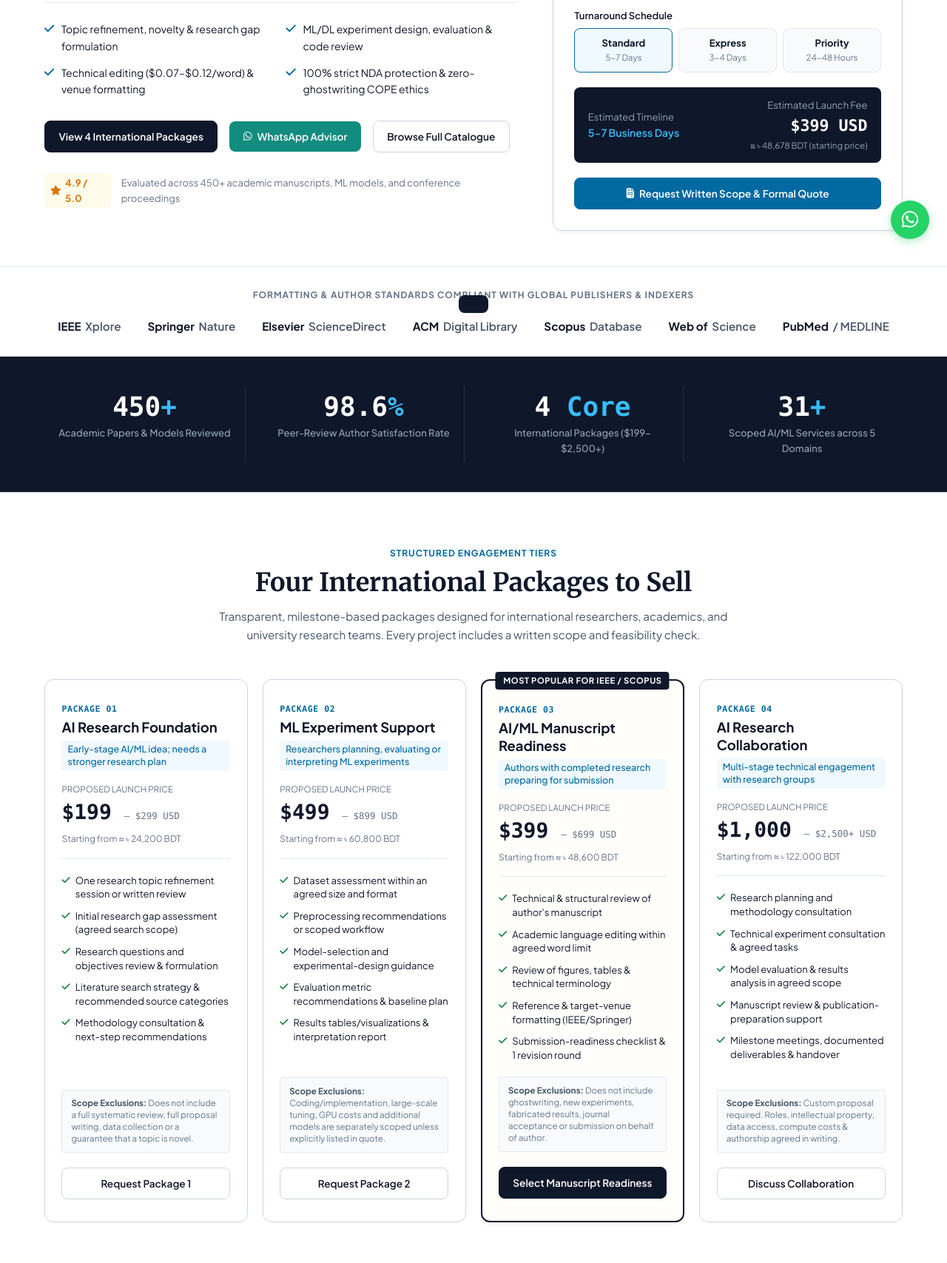
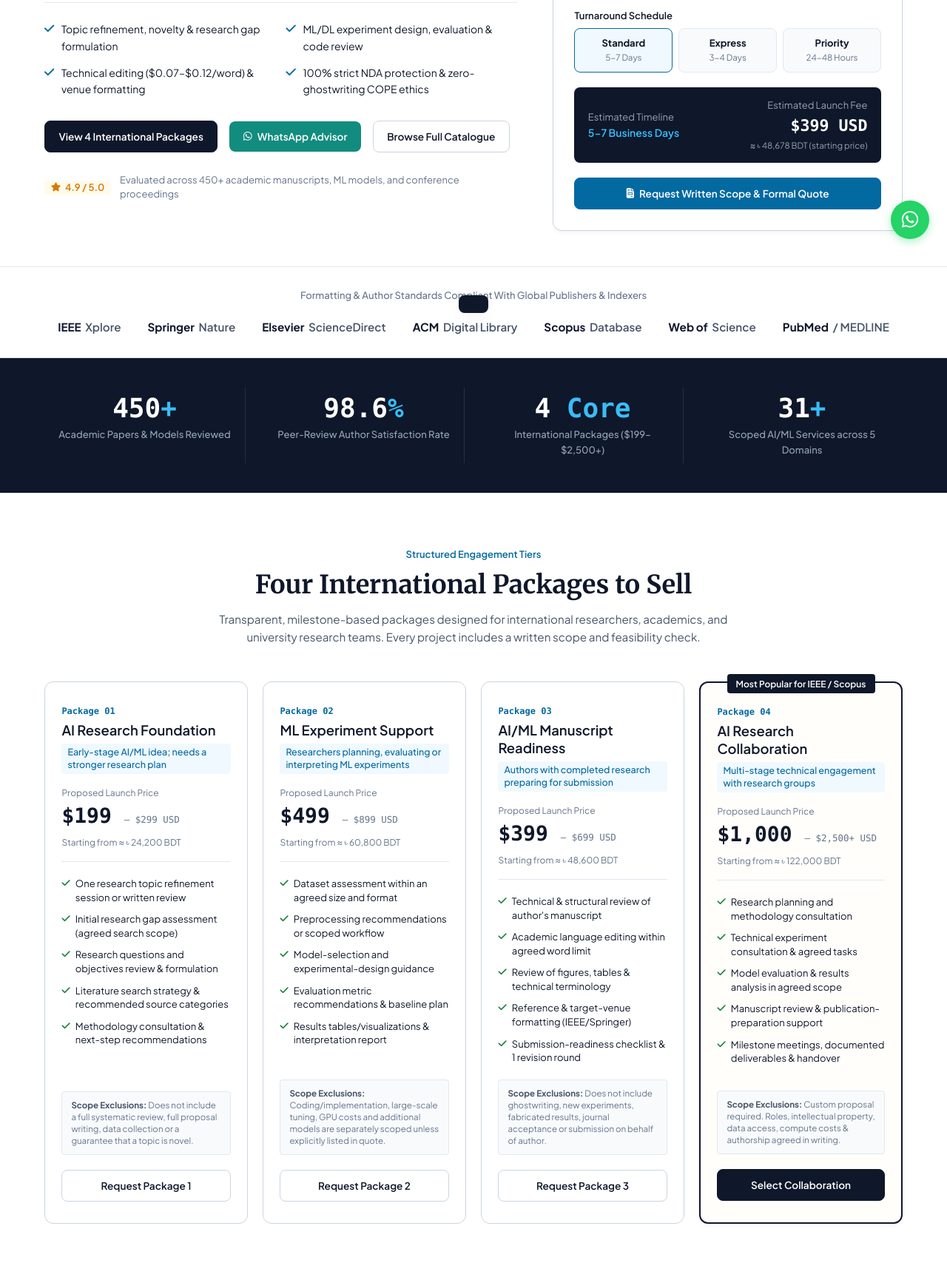
Before and after one commit to Md-Abu-Rayhan/twinstella-research-frontend, a plain HTML site: page index.html in a window 1280 px wide. Shown: the part 453-2160 px from the top of the page at 74% size. Drawn offline with Linux system fonts and the light colour scheme.

Commit message:
feat: add professional styling and layout for research website css

```diff
--- a/css/style.css
+++ b/css/style.css
@@ -394,20 +394,30 @@ button {
 .hero-audit-proof {
   display: flex;
   align-items: center;
-  gap: 0.85rem;
+  gap: 0.75rem;
   font-size: 0.8125rem;
   color: var(--text-muted);
+  line-height: 1.45;
+  margin-top: 0.75rem;
 }
 
 .audit-score-pill {
   display: inline-flex;
   align-items: center;
   gap: 0.35rem;
-  font-weight: 700;
+  font-weight: 600;
   color: var(--brand-amber);
   background-color: var(--brand-amber-soft);
-  padding: 0.15rem 0.5rem;
+  padding: 0.2rem 0.55rem;
   border-radius: var(--radius-sm);
+  white-space: nowrap;
+  flex-shrink: 0;
+  line-height: 1;
+}
+
+.audit-score-pill i {
+  font-size: 0.75rem;
+  flex-shrink: 0;
 }
 
 /* ==========================================================================
@@ -592,11 +602,10 @@ button {
 
 .compliance-header {
   text-align: center;
-  font-size: 0.75rem;
-  font-weight: 700;
+  font-size: 0.8125rem;
+  font-weight: 500;
   color: var(--text-muted);
-  text-transform: uppercase;
-  letter-spacing: 0.08em;
+  letter-spacing: 0;
   margin-bottom: 1.25rem;
 }
 
@@ -650,10 +659,12 @@ button {
 .metric-figure {
   font-family: var(--font-mono);
   font-size: 2.25rem;
-  font-weight: 700;
+  font-weight: 600;
   color: #ffffff;
   line-height: 1.1;
   margin-bottom: 0.35rem;
+  font-feature-settings: "tnum";
+  font-variant-numeric: tabular-nums;
 }
 
 .metric-figure .plus-sym {
@@ -686,11 +697,10 @@ button {
 }
 
 .section-eyebrow {
-  font-size: 0.75rem;
-  font-weight: 700;
-  text-transform: uppercase;
-  letter-spacing: 0.08em;
+  font-size: 0.8125rem;
+  font-weight: 600;
   color: var(--brand-blue);
+  letter-spacing: 0;
   margin-bottom: 0.5rem;
   display: block;
 }
@@ -778,13 +788,12 @@ button {
 }
 
 .card-tag {
-  font-size: 0.72rem;
-  font-weight: 600;
-  color: var(--text-muted);
+  font-size: 0.75rem;
+  font-weight: 500;
+  color: var(--text-secondary);
   background-color: var(--bg-subtle);
   padding: 0.2rem 0.55rem;
   border-radius: var(--radius-sm);
-  text-transform: uppercase;
 }
 
 .card-icon-glyph {
@@ -1183,28 +1192,26 @@ button {
   transform: translateX(-50%);
   background-color: var(--brand-navy);
   color: #ffffff;
-  font-size: 0.7rem;
-  font-weight: 700;
-  text-transform: uppercase;
-  letter-spacing: 0.05em;
-  padding: 0.2rem 0.65rem;
+  font-size: 0.75rem;
+  font-weight: 600;
+  letter-spacing: 0;
+  padding: 0.2rem 0.75rem;
   border-radius: var(--radius-sm);
   white-space: nowrap;
 }
 
 .tier-package-num {
   font-family: var(--font-mono);
-  font-size: 0.72rem;
-  font-weight: 700;
+  font-size: 0.75rem;
+  font-weight: 600;
   color: var(--brand-blue);
-  text-transform: uppercase;
-  letter-spacing: 0.05em;
+  letter-spacing: 0;
   margin-bottom: 0.25rem;
 }
 
 .tier-title {
   font-size: 1.15rem;
-  font-weight: 700;
+  font-weight: 600;
   color: var(--text-primary);
   margin-bottom: 0.35rem;
   line-height: 1.3;
@@ -1228,8 +1235,7 @@ button {
 }
 
 .tier-cost-label {
-  font-size: 0.72rem;
-  text-transform: uppercase;
+  font-size: 0.75rem;
   color: var(--text-muted);
   display: block;
 }
@@ -1237,8 +1243,10 @@ button {
 .tier-cost {
   font-family: var(--font-mono);
   font-size: 1.75rem;
-  font-weight: 700;
-  color: var(--text-primary);
+  font-weight: 600;
+  color: var(--text-primary);
+  font-feature-settings: "tnum";
+  font-variant-numeric: tabular-nums;
 }
 
 .tier-unit {
@@ -1519,11 +1527,11 @@ button {
 }
 
 .address-data h4 {
-  font-size: 0.75rem;
-  text-transform: uppercase;
+  font-size: 0.8125rem;
   color: var(--text-inverse-muted);
-  letter-spacing: 0.05em;
+  letter-spacing: 0;
   margin-bottom: 0.15rem;
+  font-weight: 600;
 }
 
 .address-data p,
@@ -1635,10 +1643,9 @@ button {
 
 .footer-col-title {
   font-size: 0.875rem;
-  font-weight: 700;
-  color: #ffffff;
-  text-transform: uppercase;
-  letter-spacing: 0.05em;
+  font-weight: 600;
+  color: #ffffff;
+  letter-spacing: 0;
   margin-bottom: 1rem;
 }
 
--- a/index.html
+++ b/index.html
@@ -116,7 +116,7 @@
             </div>
 
             <h1 class="hero-headline">
-              Rigorous AI &amp; Machine Learning Research Support.
+              Rigorous AI &amp; Machine Learning Research Support
             </h1>
 
             <p class="hero-subhead">
@@ -156,7 +156,7 @@
             <div class="hero-audit-proof">
               <div class="audit-score-pill">
                 <i class="fa-solid fa-star"></i>
-                <span>4.9 / 5.0</span>
+                <span>4.9&nbsp;/&nbsp;5.0</span>
               </div>
               <span>Evaluated across 450+ academic manuscripts, ML models, and conference proceedings</span>
             </div>
@@ -364,9 +364,8 @@
             </button>
           </div>
 
-          <!-- Package 3: AI/ML Manuscript Readiness (Recommended) -->
-          <div class="pricing-tier-card recommended">
-            <span class="tier-recommend-badge">Most Popular for IEEE / Scopus</span>
+          <!-- Package 3: AI/ML Manuscript Readiness -->
+          <div class="pricing-tier-card">
             <div class="tier-package-num">Package 03</div>
             <h3 class="tier-title">AI/ML Manuscript Readiness</h3>
             <div class="tier-target">Authors with completed research preparing for submission</div>
@@ -389,13 +388,14 @@
               <strong>Scope Exclusions:</strong> Does not include ghostwriting, new experiments, fabricated results, journal acceptance or submission on behalf of author.
             </div>
 
-            <button class="btn btn-primary open-modal-trigger" data-service="manuscript" style="width: 100%;">
-              <span>Select Manuscript Readiness</span>
+            <button class="btn btn-outline open-modal-trigger" data-service="manuscript" style="width: 100%;">
+              <span>Request Package 3</span>
             </button>
           </div>
 
-          <!-- Package 4: AI Research Collaboration -->
-          <div class="pricing-tier-card">
+          <!-- Package 4: AI Research Collaboration (Recommended) -->
+          <div class="pricing-tier-card recommended">
+            <span class="tier-recommend-badge">Most Popular for IEEE / Scopus</span>
             <div class="tier-package-num">Package 04</div>
             <h3 class="tier-title">AI Research Collaboration</h3>
             <div class="tier-target">Multi-stage technical engagement with research groups</div>
@@ -418,8 +418,8 @@
               <strong>Scope Exclusions:</strong> Custom proposal required. Roles, intellectual property, data access, compute costs &amp; authorship agreed in writing.
             </div>
 
-            <button class="btn btn-outline open-modal-trigger" data-service="collaboration" style="width: 100%;">
-              <span>Discuss Collaboration</span>
+            <button class="btn btn-primary open-modal-trigger" data-service="collaboration" style="width: 100%;">
+              <span>Select Collaboration</span>
             </button>
           </div>
 
@@ -1110,7 +1110,7 @@
 
           <!-- Domain 6: Financial AI -->
           <div class="ai-domain-card">
-            <i class="fa-solid fa-chart-line-up domain-icon"></i>
+            <i class="fa-solid fa-arrow-trend-up domain-icon"></i>
             <h3 class="domain-title">Financial AI &amp; Risk Modeling</h3>
             <p class="domain-desc">Financial time-series forecasting, credit risk modeling, fraud detection, volatility estimation, and high-frequency econometric series.</p>
             <span class="domain-quote-tag">Custom Scoped Quote</span>
@@ -1278,8 +1278,9 @@
     </section>
 
     <!-- ==========================================================================
-         Academic Redline Sample (Word Track Changes Style)
+         Academic Redline Sample (Editorial Rigor - Temporarily Commented Out)
          ========================================================================== -->
+    <!--
     <section class="section-wrapper" id="redline-sample">
       <div class="container">
         <div class="section-meta-header">
@@ -1291,7 +1292,6 @@
         </div>
 
         <div class="redline-layout-grid">
-          <!-- Draft Card -->
           <div class="redline-document">
             <span class="doc-status-badge raw">Initial Author Draft</span>
             <h3 class="doc-title">Original Methodology Excerpt</h3>
@@ -1303,7 +1303,6 @@
             </p>
           </div>
 
-          <!-- Polished Card -->
           <div class="redline-document refined-doc">
             <span class="doc-status-badge polished">Twinstella Substantive Polish</span>
             <h3 class="doc-title">Peer-Review Ready Text</h3>
@@ -1317,6 +1316,7 @@
         </div>
       </div>
     </section>
+    -->
 
     <!-- ==========================================================================
          Workflow Section (4 Clean Steps)
@@ -1358,8 +1358,9 @@
     </section>
 
     <!-- ==========================================================================
-         Scholar Testimonials
+         Scholar Testimonials (Temporarily Commented Out)
          ========================================================================== -->
+    <!--
     <section class="section-wrapper" id="testimonials">
       <div class="container">
         <div class="section-meta-header">
@@ -1410,6 +1411,7 @@
         </div>
       </div>
     </section>
+    -->
 
     <!-- ==========================================================================
          FAQ Section
```
